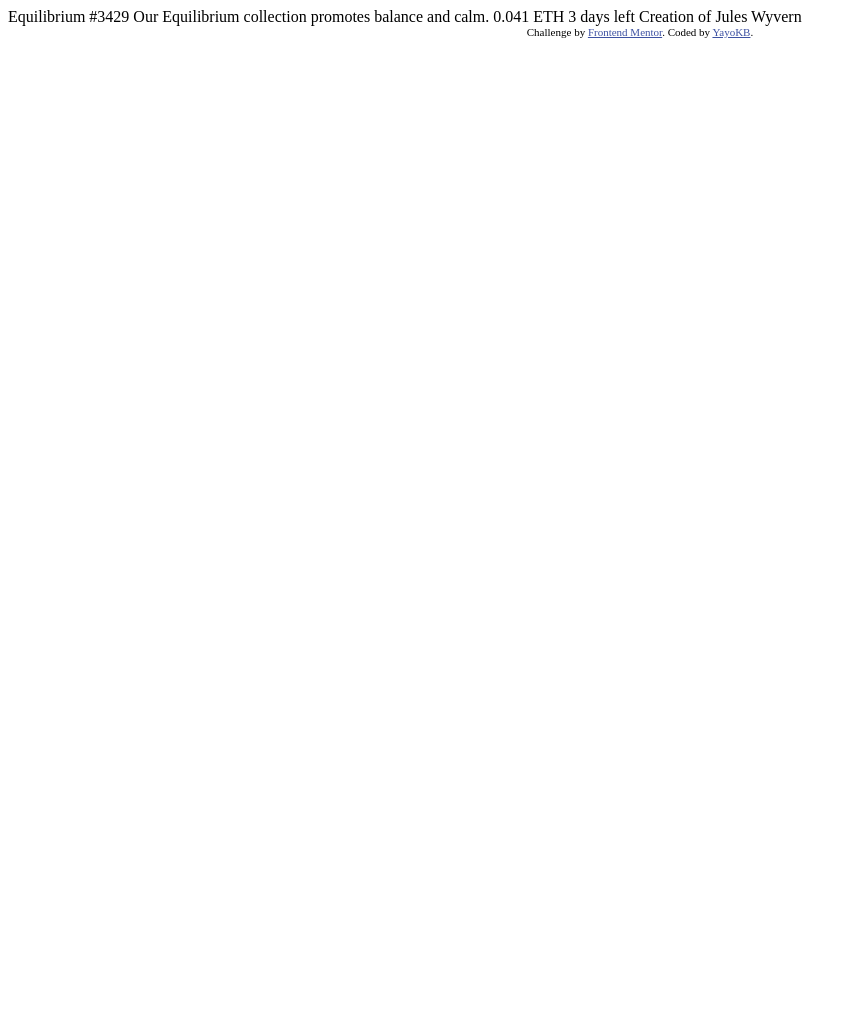
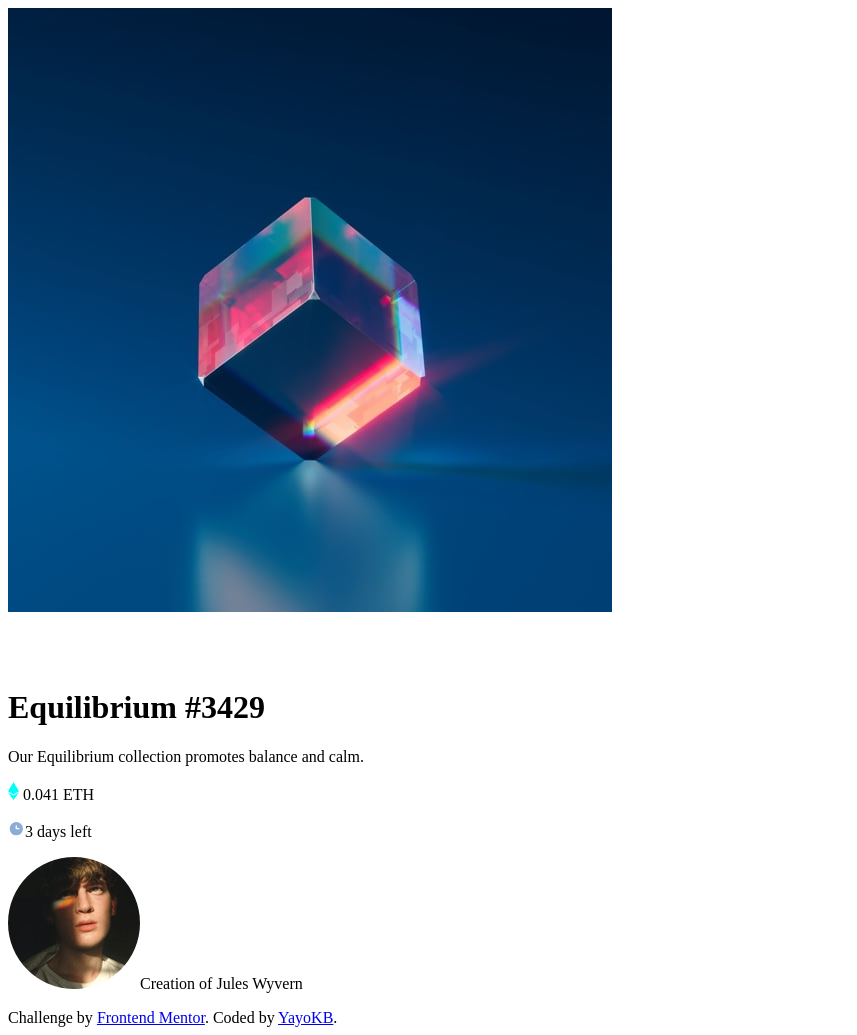
Before and after one commit to YayoKB/fem-nft-preview-card, a plain HTML site: page index.html in a window 1280 px wide. Shown: the whole page, without its empty margins (0-857 px from the left). Before the commit the page ends 800 px from the top, so only its background shows below. Drawn offline with Linux system fonts and the light colour scheme.

Commit message:
update all

```diff
--- a/index.html
+++ b/index.html
@@ -10,18 +10,25 @@
 
     <title>Frontend Mentor | NFT preview card component</title>
 
-    <style>
-      .attribution {
-        font-size: 11px;
-        text-align: center;
-      }
-      .attribution a {
-        color: hsl(228, 45%, 44%);
-      }
-    </style>
+    <style></style>
   </head>
   <body>
-    Equilibrium #3429 Our Equilibrium collection promotes balance and calm. 0.041 ETH 3 days left Creation of Jules Wyvern
+    <main class="wrapper">
+      <div class="container">
+        <div class="equilibrium">
+          <img src="./images/image-equilibrium.jpg" alt="" class="image" />
+          <div class="overlay"><img src="./images/icon-view.svg" alt="" class="view" /></div>
+        </div>
+        <h1 class="title">Equilibrium #3429</h1>
+        <p class="desc">Our Equilibrium collection promotes balance and calm.</p>
+        <div class="details">
+          <p class="price"><img src="./images/icon-ethereum.svg" alt="" class="eth" /> 0.041 ETH</p>
+          <p class="time"><img src="./images/icon-clock.svg" alt="" class="clock" />3 days left</p>
+        </div>
+        <div class="line"></div>
+        <p class="creator"><img src="./images/image-avatar.png" alt="" class="avatar" />Creation of <span class="creator-name">Jules Wyvern</span></p>
+      </div>
+    </main>
 
     <div class="attribution">
       Challenge by <a href="https://www.frontendmentor.io?ref=challenge" target="_blank">Frontend Mentor</a>. Coded by <a href="https://www.frontendmentor.io/profile/YayoKB">YayoKB</a>.
```
